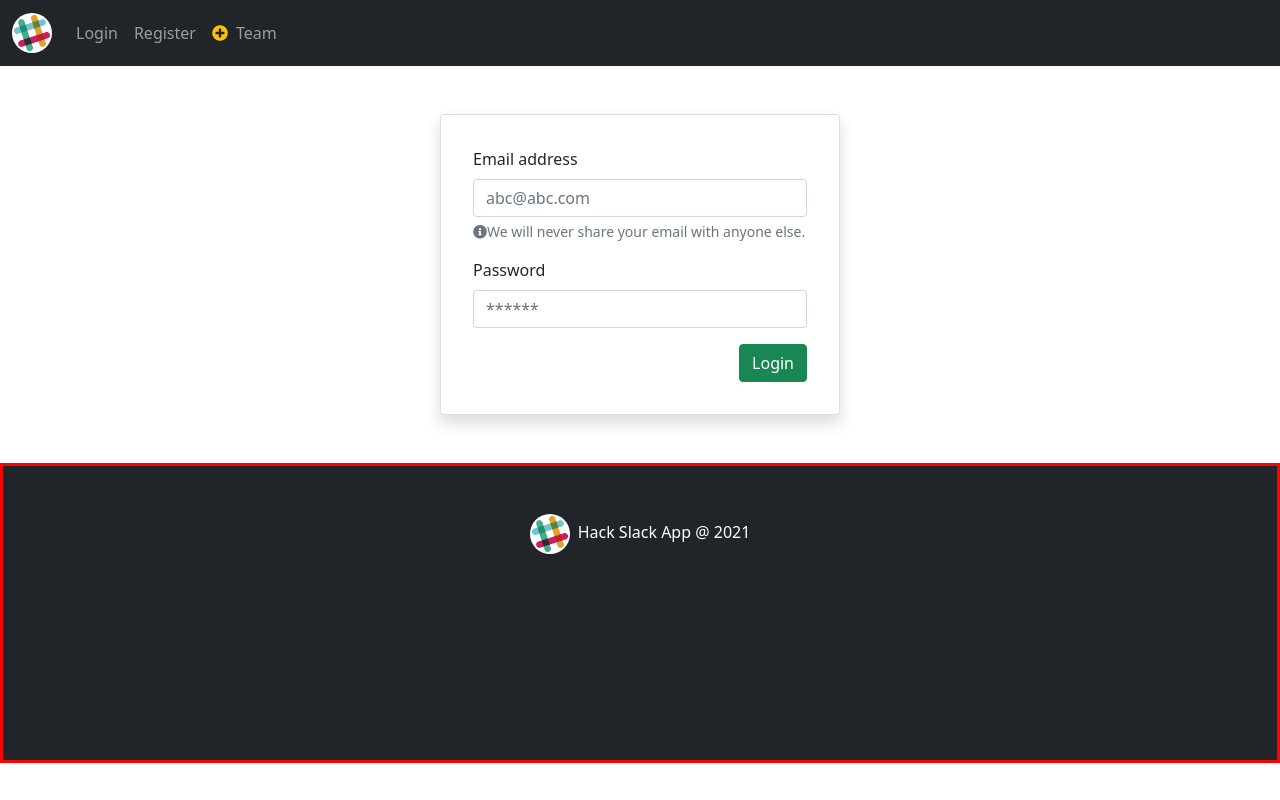
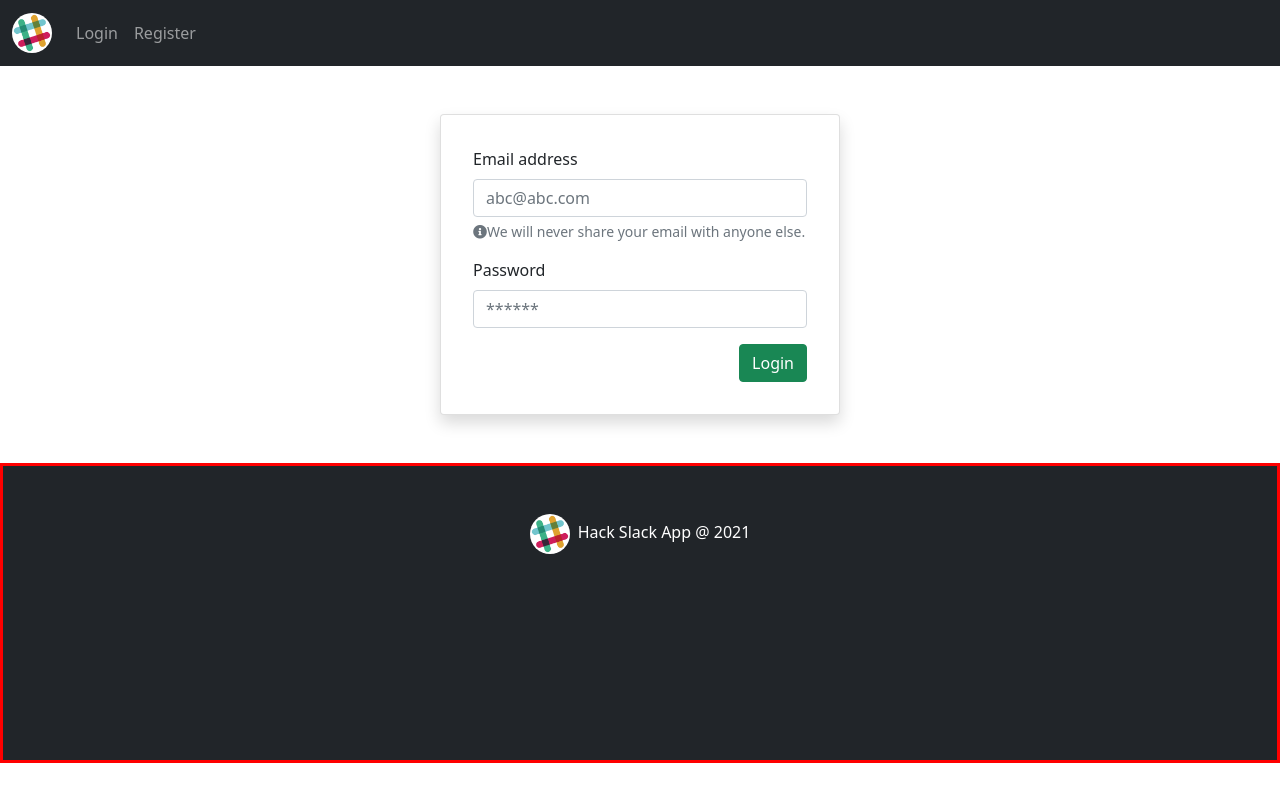
Before and after one commit to bhanuandhel/digitate_hack_front_end, a React (Create React App) app: page /login in a window 1280 px wide. Built offline with nearby package versions, Linux system fonts and the light colour scheme.

Commit message:
logout user navbar setup

```diff
--- a/src/components/Layout/Navbar/NavbarContainer.js
+++ b/src/components/Layout/Navbar/NavbarContainer.js
@@ -1,9 +1,25 @@
 import React from 'react'
-import NavbarView from './NavbarView'
+import NavbarView from './NavbarView';
+import { useHistory } from 'react-router-dom';
+import { useSelector, useDispatch } from "react-redux";
+import { logoutUser } from "../../../redux/action/authActions";
 
 const NavbarContainer = () => {
+    let history = useHistory();
+    const dispatch = useDispatch();
+    const authStatus = useSelector((auth) => auth);
+
+    const logout = (e) =>{
+        e.preventDefault();
+        dispatch(logoutUser(history))
+        console.log("logout")
+    }
+
     return (
-        <NavbarView />
+        <NavbarView
+        {...authStatus}
+        logout={logout}
+        />
     )
 }
 
--- a/src/components/Layout/Navbar/NavbarView.js
+++ b/src/components/Layout/Navbar/NavbarView.js
@@ -1,20 +1,38 @@
 import React from 'react'
 import { Link } from "react-router-dom";
-const NavbarView = () => {
+const NavbarView = (props) => {
+    const { isAuthenticated } = props.auth;
+
+    let links = '';
+
+    if (isAuthenticated) {
+        links = (
+            <React.Fragment>
+                <Link className="nav-link" aria-current="page" to="/createTeam"><i className="fas fa-plus-circle text-warning pe-2"></i>Team</Link>
+                <Link className="nav-link" aria-current="page" to="#" onClick={props.logout} >Logout</Link>
+            </React.Fragment>
+        )
+    } else {
+        links = (
+            <React.Fragment>
+                <Link className="nav-link" aria-current="page" to="/login">Login</Link>
+                <Link className="nav-link" aria-current="page" to="/register">Register</Link>
+            </React.Fragment>
+        )
+    }
+
     return (
         <nav className="navbar navbar-expand-lg navbar-dark bg-dark">
             <div className="container-fluid">
                 <Link className="navbar-brand" to="/">
                     <img src="assets/img/slack_logo.png" className="rounded-circle" width="40" height="40" />
-                    </Link>
+                </Link>
                 <button className="navbar-toggler" type="button" data-bs-toggle="collapse" data-bs-target="#navbarNavAltMarkup" aria-controls="navbarNavAltMarkup" aria-expanded="false" aria-label="Toggle navigation">
                     <span className="navbar-toggler-icon"></span>
                 </button>
                 <div className="collapse navbar-collapse" id="navbarNavAltMarkup">
                     <div className="navbar-nav">
-                        <Link className="nav-link" aria-current="page" to="/login">Login</Link>
-                        <Link className="nav-link" aria-current="page" to="/register">Register</Link>
-                        <Link className="nav-link" aria-current="page" to="/createTeam"><i className="fas fa-plus-circle text-warning pe-2"></i>Team</Link>
+                        {links}
                     </div>
                 </div>
             </div>
--- a/src/redux/action/authActions.js
+++ b/src/redux/action/authActions.js
@@ -65,6 +65,21 @@ export const registeUser = (user, history) => dispatch => {
   })
 }
 
+// logout user
+export const logoutUser = (history) => dispatch => {
+  // logout user
+  dispatch(clearUser())
+
+  // clear localstorage
+  localStorage.clear()
+
+  // remove HTTP Header auth token from axios
+  setAuthToken(false)
+
+  // redirect to home page
+  history.push("/")
+}
+
 
 
 // Set User
```
